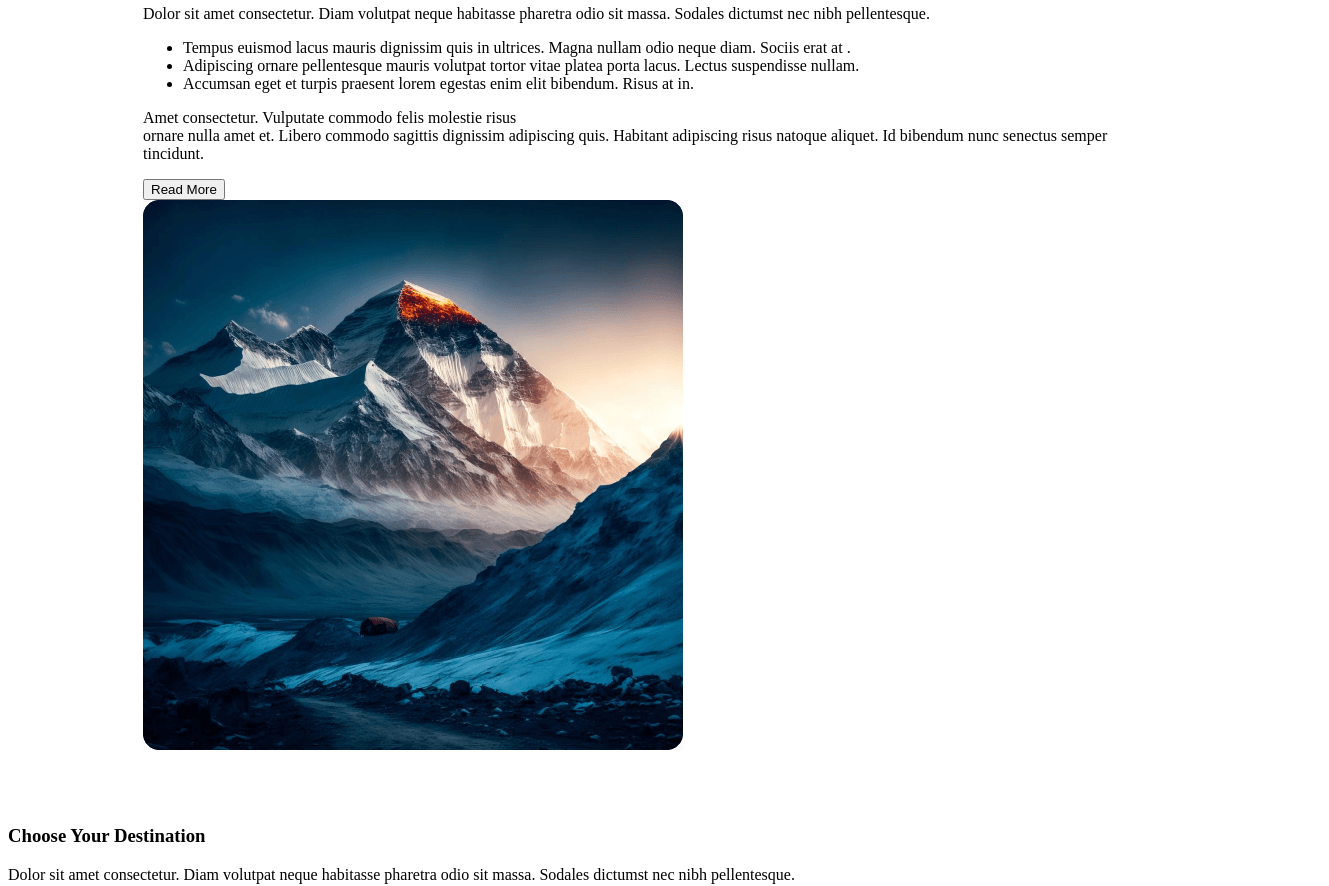
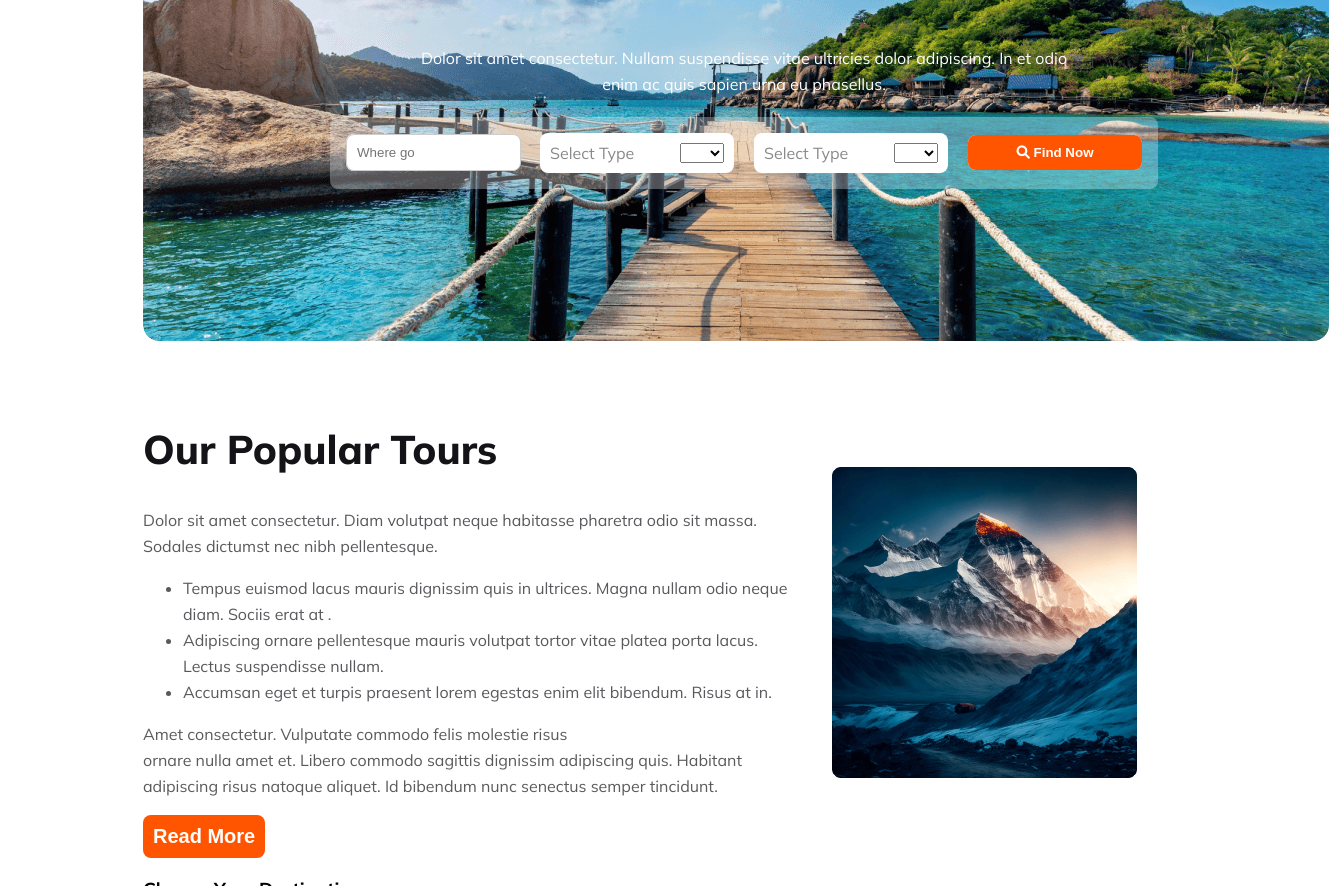
Before and after one commit to osmangonibinismail/B9A2-Hero-Travel-websites, a plain HTML site: page index.html in a window 1280 px wide. Shown: the part 318-1204 px from the top of the page, 1329 px wide, since content can reach past the window. Drawn offline with Linux system fonts and the light colour scheme.

Commit message:
section-tour

```diff
--- a/index.html
+++ b/index.html
@@ -4,12 +4,20 @@
     <meta charset="UTF-8">
     <meta name="viewport" content="width=device-width, initial-scale=1.0">
     <title>Travel Vlog</title>
+    <link rel="preconnect" href="https://fonts.googleapis.com">
+    <link rel="preconnect" href="https://fonts.gstatic.com" crossorigin>
+    <link href="https://fonts.googleapis.com/css2?family=Mulish:wght@400;600;700;800&family=Open+Sans:wght@400;700;800&display=swap" rel="stylesheet">
+    <!-- font awesome icons -->
+    <link rel="stylesheet" href="https://cdnjs.cloudflare.com/ajax/libs/font-awesome/6.0.0/css/all.min.css">
     <link rel="stylesheet" href="./styles/travel.css">
 </head>
 <body>
+    <header class="header-section">
     <nav>
+        <div class="logo-section">
         <img class="img" src="Images/Group 40071 (2).png" alt="">
         <h2><span class="section-name-one">Osman </span><span class="section-name-two">Travel</span></h2>
+        </div>
             <ul>
                 <li class=""><a href="">Home</a></li>
                 <li class=""><a href="">Packages</a></li>
@@ -18,33 +26,62 @@
                 <li class=""><a href="">Contact</a></li>
             </ul>
     </nav>
-    <header class="header-section">
-        <div class="header-content">
-            <h3 class="title">Explore Your Travel</h3>
-            <p class="title-bottom">Dolor sit amet consectetur. Nullam suspendisse vitae ultricies dolor adipiscing. In et odio enim ac quis sapien urna eu phasellus.</p><input type="text"><select name="" id=""></select>
-            <button class="btn-primary">Explore more</button>
+    </header>
+    <main class="main-section">
+    <section class="section-one">
+        <div class="section-one-content">
+            <h3 class="section-one-title">Explore Your Travel</h3>
+            <p class="section-one-info">Dolor sit amet consectetur. Nullam suspendisse vitae ultricies dolor adipiscing. In et odio enim ac quis sapien urna eu phasellus.</p>
+            <div class="input-field">
+                <div class="card">
+                    <input type="text" name="" placeholder="Where go">
                 </div>
-        <div class="header-content-one">
-            <h2 class="title-one">Our Popular Tours</h2>
-            <P title-bottom-one>Dolor sit amet consectetur. Diam volutpat neque habitasse pharetra odio sit massa. Sodales dictumst nec nibh pellentesque.</P>
-            <ul>
+                <div class="card select">
+                    <label for="item">Select Type</label>
+                    <select name="item" id="item">
+                        <option value=""></option>
+                        <option value="car">Car</option>
+                    </select>
+                </div>
+                <div class="card select">
+                    <label for="item">Select Type</label>
+                    <select name="item" id="item">
+                        <option value=""></option>
+                        <option value="car">Car</option>
+                    </select>
+                </div>
+
+                <div class="card">
+                    <button><i class="fa fa-search" aria-hidden="true"></i> Find Now</button>
+                </div>
+            </div>
+
+        </div>
+    </section>
+    <section class="section-tour">
+        <div class="section-tour-content">
+            <h2 class="section-tour-title">Our Popular Tours</h2>
+            <P class="section-tour-info">Dolor sit amet consectetur. Diam volutpat neque habitasse pharetra odio sit massa. Sodales dictumst nec nibh pellentesque.</P>
+            <ul class="section-tour-cate">
                 <li>Tempus euismod lacus mauris dignissim quis in ultrices. Magna nullam odio neque diam. Sociis erat at .</li>
                 <li>Adipiscing ornare pellentesque mauris volutpat tortor vitae platea porta lacus. Lectus suspendisse nullam.</li>
                 <li> Accumsan eget et turpis praesent lorem egestas enim elit bibendum. Risus at in.</li>
             </ul>
-            <p>Amet consectetur. Vulputate commodo felis molestie risus <br>
+            <p class="section-tour-data">Amet consectetur. Vulputate commodo felis molestie risus <br>
             ornare nulla amet et. Libero commodo sagittis dignissim adipiscing quis. Habitant adipiscing risus natoque aliquet. Id bibendum nunc senectus semper tincidunt. </p>
-            <button class="middle-button">Read More</button>
+            <button class="section-tour-btn">Read More</button>
         </div>
-        <div class="header-content-two">
+        <div class="section-tour-img">
             <img src="Images/Rectangle 4.png" alt="">
         </div>
-    </header>
-    <main class="main-section">
+    </section>
+    <section class="section-three-content">
         <div>
-            <h3>Choose Your Destination</h3>
-            <p>Dolor sit amet consectetur. Diam volutpat neque habitasse pharetra odio sit massa. Sodales dictumst nec nibh pellentesque.</p>
+            <h3 class="section-three-title">Choose Your Destination</h3>
+            <p class="section-three-info">Dolor sit amet consectetur. Diam volutpat neque habitasse pharetra odio sit massa. Sodales dictumst nec nibh pellentesque.</p>
         </div>
+    </section>
+    <section class="">
         <div>
             <img src="Images/Rectangle 5.png" alt="">
             <img src="Images/Rectangle 8.png" alt="">
@@ -58,6 +95,8 @@
             <img src="Images/Rectangle 11.png" alt="">
             <img src="Images/Rectangle 10.png" alt="">
         </div>
+    </section>
+    <section class="">
         <div>
             <h3>Why Choose Us</h3>
             <p>Dolor sit amet consectetur. Diam volutpat neque habitasse pharetra odio sit massa. Sodales dictumst nec nibh pellentesque.</p>
@@ -67,6 +106,7 @@
                 <h4>Handpicked Hotels</h4>
                 <p>Amet consectetur. Vulputate commodo felis molestie risus  ornare nulla amet et. Libero commodo sagittis dignissim adipiscing quis. Habitant adipiscing risus natoque aliquet. </p>
             </div>
+    </section>
     </main>
 
 </body>
--- a/styles/travel.css
+++ b/styles/travel.css
@@ -1,53 +1,51 @@
-container{
-    border: 1px solid aquamarine;
+body{
+    font-family: 'Mulish', sans-serif;
 }
 header{
-    padding: 52px 135px;
+    margin: 10px 135px;
 }
+
 nav{
     display: flex;
     justify-content: space-between;
     align-items: center;
 }
-.img{
-    width: 48px;
-    height: 56.008px;
-    flex-shrink: 0;
+.logo-section{
+    display: flex;
+}
+.main-section{
+    margin: 0px 135px;
 }
 
 .section-name-one{
-    font-family: Mulish;
     font-size: 36px;
     font-weight: 800;
 }
 .section-name-two{
     color: #FF5400;
-    font-family: Mulish;
     font-size: 36px;
     font-weight: 800;
 }
 .section-title-one{
     color:#FF5400;
     text-align: center;
-    font-family: Mulish;
     font-size: 18px;
     font-weight: 700;
 }
-.section-content-one{
+/* .section-content-one{
     color: var(--Dark-02, #424247);
     text-align: center;
     font-family: Mulish;
     font-size: 18px;
     font-weight: 400;
-}
+} */
 
 nav > ul{
     display: flex;
 }
 nav li{
-   list-style: none;
+    list-style: none;
     margin-right: 44px;
-    font-weight: 400px;
     font-size: 18px;
 
 }
@@ -55,3 +53,106 @@ nav li{
 nav li a{
     text-decoration: none;
 }
+.section-one{
+    width: 1170px;
+    height: 500px;
+    flex-shrink: 0;
+    background-image: url(../images/group-13.png);
+    border-radius: 16px;
+    padding-left: 16px;
+}
+.section-one-content{
+    text-align: center;
+}
+.section-one-title{
+    color: #FFF;
+    font-size: 64px;
+    font-weight: 800;
+    padding-top: 50px;
+}
+.section-one-info{
+    width: 676px;
+    margin: 0 auto;
+    color: #FFF;
+    line-height: 26px;
+    padding-top: 10px;
+    padding-bottom: 10px;
+}
+
+.input-field{
+    display: inline-flex;
+    justify-content: center;
+    padding: 16px;
+    align-items:center;
+    gap: 20px;
+    background-color: rgba(255, 255, 255, 0.30);
+    border-radius: 8px;
+    margin-top: 10px;
+}
+.input-field .card{
+    width: 174px;
+    border-radius: 8px;
+    background: #FFF;
+}
+ .input-field .card input[type="text"]{
+    width: 88%;
+    padding: 10px;
+    border: 1px solid #ccc;
+    border-radius: 8px;
+}
+.input-field .select{
+    display: flex;
+    justify-content: space-between;
+    padding: 10px;
+    color: rgba(19, 19, 24, 0.50);
+}
+.input-field .card button{
+    color: #FFF;
+    text-align: center;
+    font-weight: 700;
+    border-radius: 8px;
+    background: #FF5400;
+    width: 100%;
+    padding: 10px;
+    border: none;
+    cursor: pointer;
+}
+.section-tour{
+    display: flex;
+    justify-content: space-between;
+    align-items: center;
+    gap: 25px;
+    margin-top: 50px;
+}
+.section-tour-title{
+    color: #131318;
+    font-size: 40px;
+    font-weight: 800;
+}
+.section-tour-info{
+    color: rgba(19, 19, 24, 0.70);
+    line-height: 26px;
+}
+.section-tour-cate{
+    color: rgba(19, 19, 24, 0.70);
+    line-height: 26px;
+}
+.section-tour-data{
+    color: #5A5A5D;
+    line-height: 26px;
+}
+.section-tour-btn{
+    border-radius: 8px;
+    background: #FF5400;
+    color: #FFF;
+    text-align: center;
+    font-size: 20px;
+    font-weight: 800;
+    border: none;
+    padding: 10px;
+}
+.section-tour-img img{
+    width: 100%;
+    height: auto;
+    object-fit: cover;
+}
```
Also changed, not shown: Images/group-13.png (renamed from Images/Group 13 (1) (1).png). Lines whose indentation alone changed are shown as unchanged.
